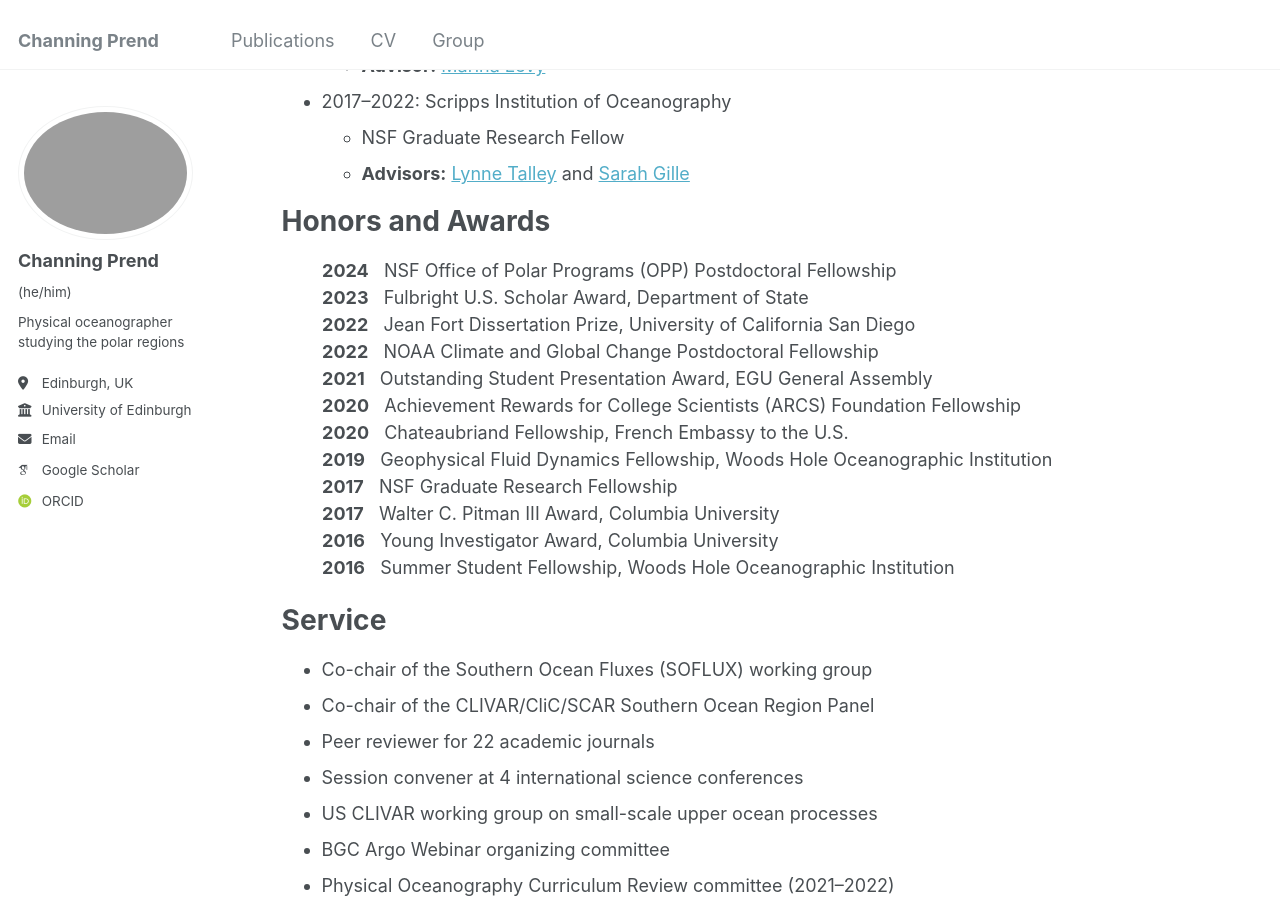
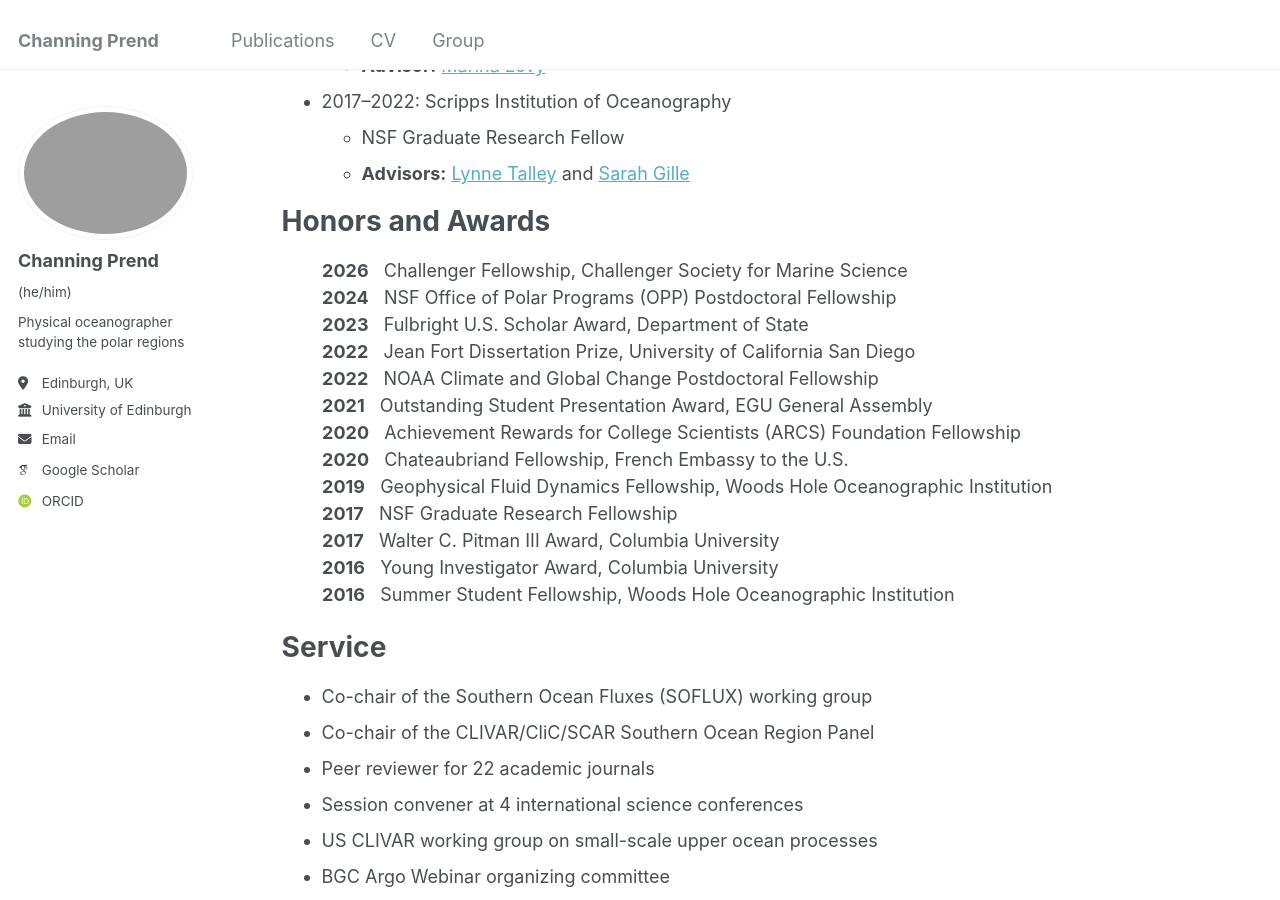
Before and after one commit to cprend/cprend.github.io, a Jekyll site: the page built from _pages/cv.md, in a window 1280 px wide and 900 px high, scrolled down 803 px. Built offline with Jekyll 4.4.1, drawn with Linux system fonts in a browser that asks for light colours; some web fonts are replaced.

Commit message:
Update cv.md

```diff
--- a/_pages/cv.md
+++ b/_pages/cv.md
@@ -41,6 +41,7 @@ Positions
 
 Honors and Awards
 ======
+&nbsp;&nbsp;&nbsp;&nbsp;&nbsp;&nbsp;&nbsp;&nbsp;**2026** &nbsp;&nbsp;Challenger Fellowship, Challenger Society for Marine Science<br>
 &nbsp;&nbsp;&nbsp;&nbsp;&nbsp;&nbsp;&nbsp;&nbsp;**2024** &nbsp;&nbsp;NSF Office of Polar Programs (OPP) Postdoctoral Fellowship<br>
 &nbsp;&nbsp;&nbsp;&nbsp;&nbsp;&nbsp;&nbsp;&nbsp;**2023** &nbsp;&nbsp;Fulbright U.S. Scholar Award, Department of State<br>
 &nbsp;&nbsp;&nbsp;&nbsp;&nbsp;&nbsp;&nbsp;&nbsp;**2022** &nbsp;&nbsp;Jean Fort Dissertation Prize, University of California San Diego<br>
```
